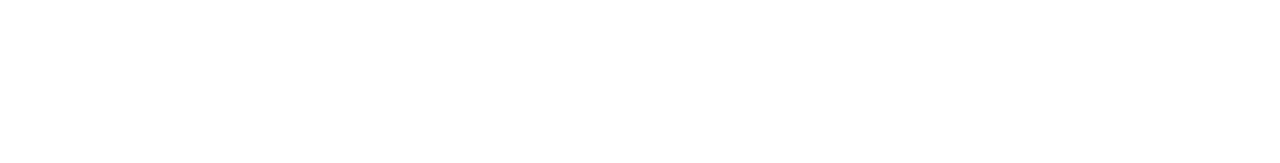
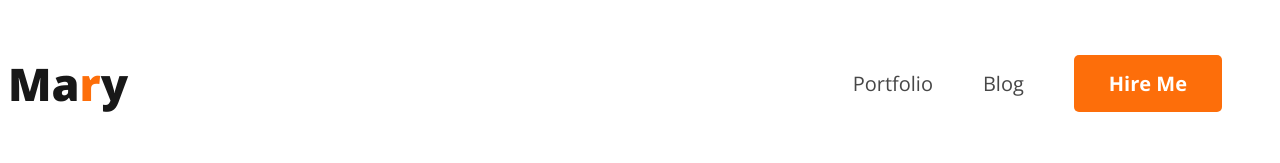
Before and after one commit to HabibaAnika/web-developer-portfolio, a plain HTML site: page index.html in a window 1280 px wide. Drawn offline with nearby package versions, Linux system fonts and the light colour scheme.

Commit message:
navber complate

```diff
--- a/index.html
+++ b/index.html
@@ -1,11 +1,27 @@
 <!DOCTYPE html>
 <html lang="en">
+
 <head>
     <meta charset="UTF-8">
     <meta name="viewport" content="width=device-width, initial-scale=1.0">
-    <title>Document</title>
+    <title>Web designer portfolio</title>
+    <script src="https://kit.fontawesome.com/55cf7d6a0e.js" crossorigin="anonymous"></script>
+    <link rel="stylesheet" href="styles/portfolio.css">
 </head>
+
 <body>
+    <header>
+        <nav>
+            <h3 class="nav-title">Ma<span class="text-primary">r</span>y</h3>
+            <ul>
+                <li><a href="">Portfolio</a></li>
+                <li><a href="">Blog</a></li>
+                <li><a href=""><button class="btn-primary">Hire Me</button></a></li>
+            </ul>
+        </nav>
+    </header>
+    <main></main>
+    <footer></footer>
+</body>
 
-</body>
 </html>
--- /dev/null
+++ b/styles/portfolio.css
@@ -0,0 +1,51 @@
+@import url('https://fonts.googleapis.com/css2?family=Open+Sans:wght@400;500;600;700;800&display=swap');
+
+* {
+
+    box-sizing: border-box;
+    font-family: 'Open Sans', sans-serif;
+}
+
+.text-primary {
+    color: #FD6E0A;
+}
+
+.btn-primary {
+    border-radius: 5px;
+    background: #FD6E0A;
+    color: #ffffff;
+    border: 0;
+    padding: 15px 35px;
+    font-size: 20px;
+    font-weight: 700;
+}
+
+/* nav related styles */
+nav {
+    display: flex;
+    justify-content: space-between;
+    align-items: center;
+}
+
+.nav-title {
+    color: #181818;
+    font-size: 45px;
+    font-weight: 800;
+}
+
+nav ul {
+    display: flex;
+    align-items: center;
+}
+
+nav li {
+    list-style: none;
+    margin-right: 50px;
+}
+
+nav a {
+    text-decoration: none;
+    color: #474747;
+    font-size: 20px;
+    font-weight: 400;
+}
```
